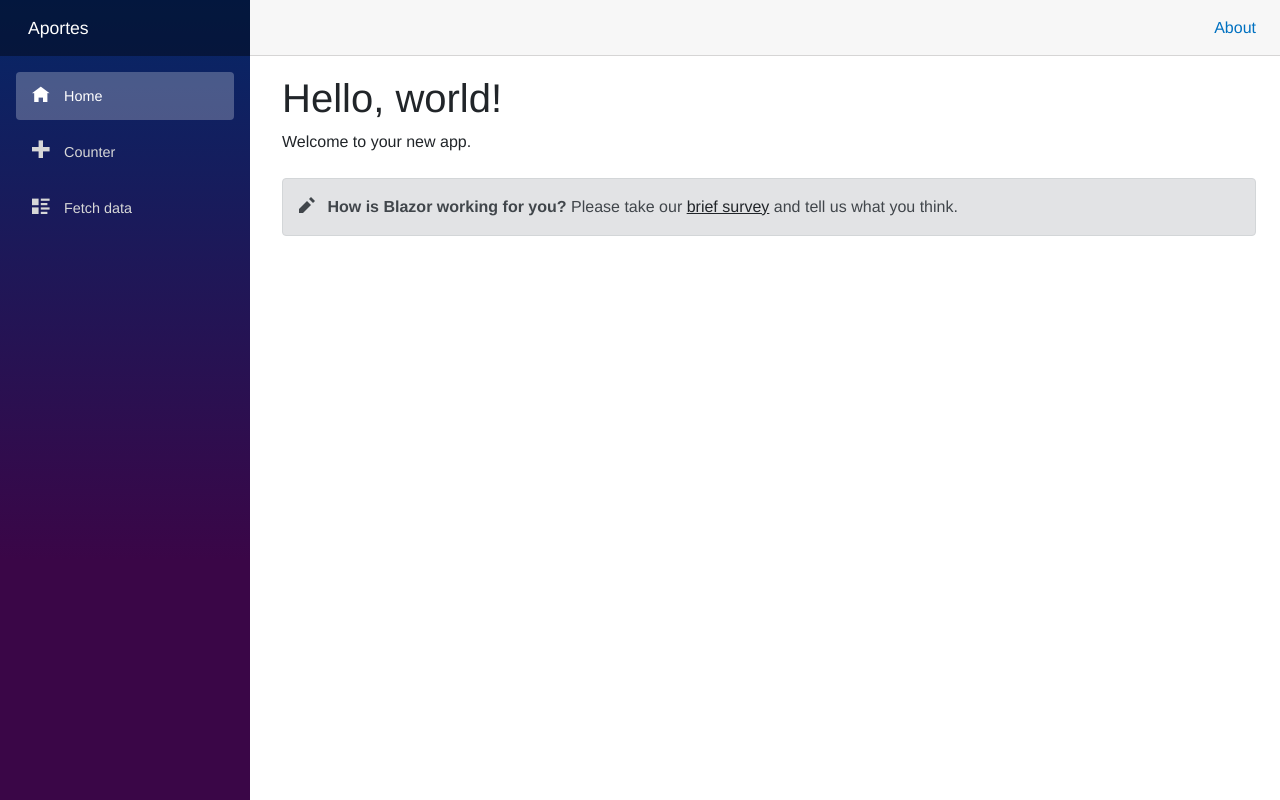
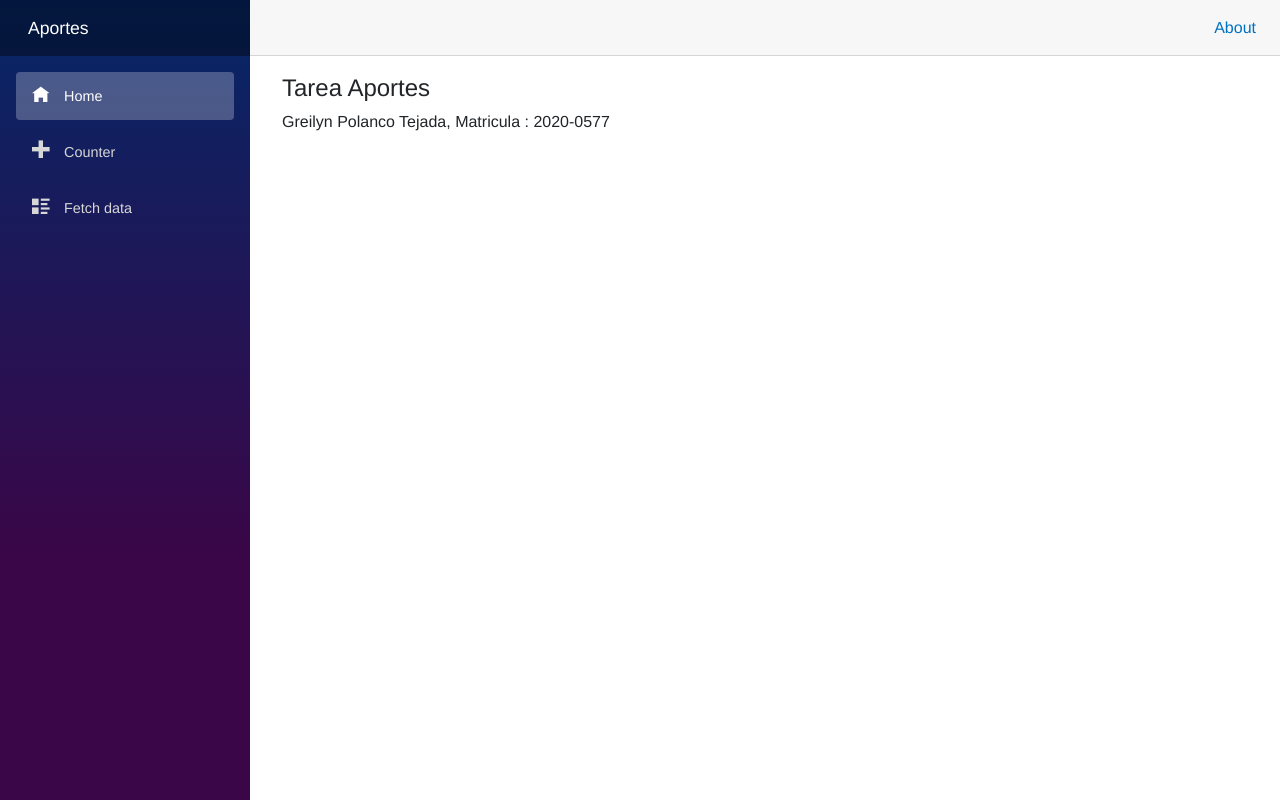
Before and after one commit to Greypolanco/Aportes, an ASP.NET Core app: page / in a window 1280 px wide. Run offline with ASP.NET Core 8, Linux system fonts and the light colour scheme; style sheets or scripts are compiled from the project's sources.

Commit message:
Colocando mi nombre

```diff
--- a/Client/Pages/Index.razor
+++ b/Client/Pages/Index.razor
@@ -2,8 +2,5 @@
 
 <PageTitle>Index</PageTitle>
 
-<h1>Hello, world!</h1>
-
-Welcome to your new app.
-
-<SurveyPrompt Title="How is Blazor working for you?" />
+<h4>Tarea Aportes</h4>
+Greilyn Polanco Tejada, Matricula : 2020-0577
```
